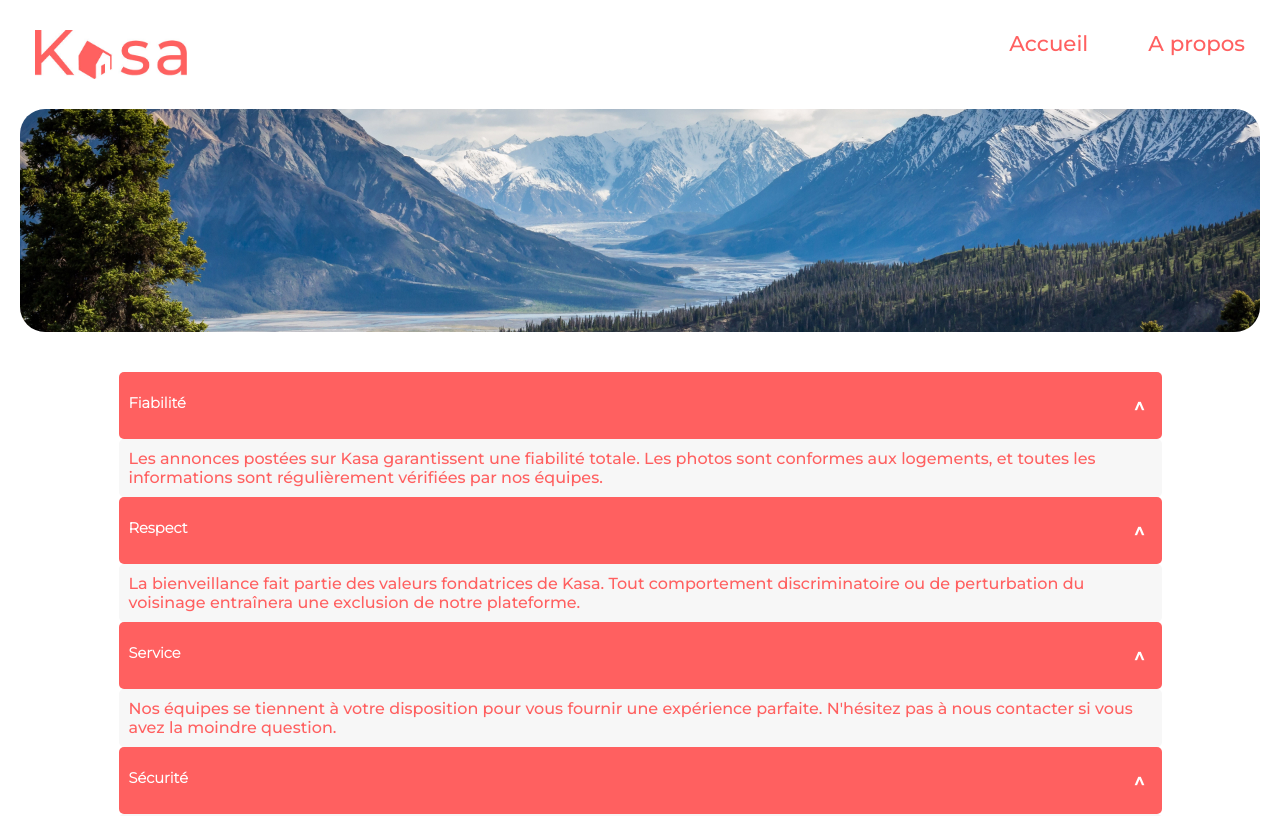
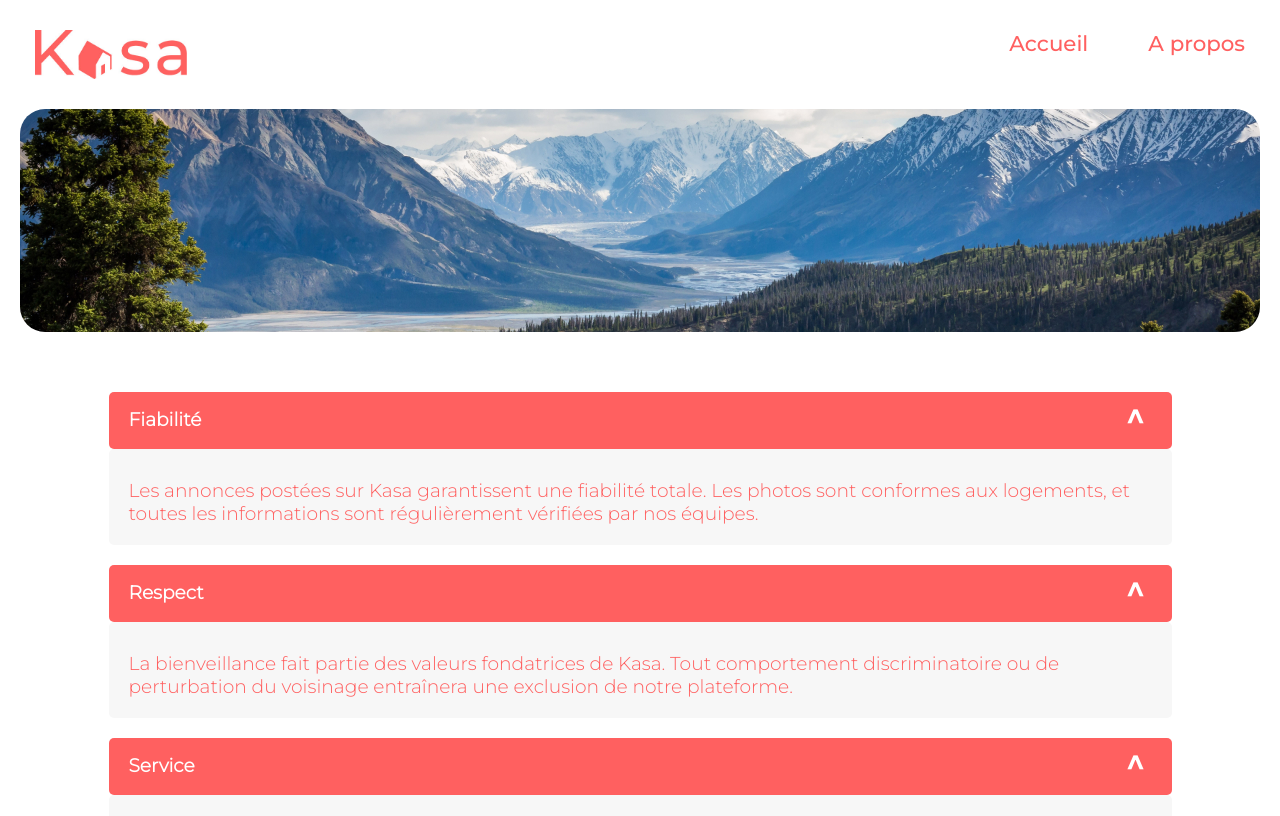
Before and after one commit to EmmaBroudic/projet6, a React (Create React App) app: page /a-propos in a window 1280 px wide. Shown: the top 816 px of the page. Built offline with nearby package versions, Linux system fonts and the light colour scheme.

Commit message:
travail sur les css page à propos

```diff
--- a/src/components/Button-collapse/button-collapse.css
+++ b/src/components/Button-collapse/button-collapse.css
@@ -10,7 +10,10 @@
     width: 1023px;
     height: 47px;
     border-radius: 5px;
-    padding: 10px;
+    padding-left: 20px;
+    padding-right: 20px;
+    padding-bottom: 10px;
+    margin-top: 20px;
 }
 
 .button-count {
@@ -19,12 +22,12 @@
     background-color: #FF6060;
     color: white;
     font-family: MontserratBold;
-    font-size: 20px;
-    cursor: pointer;
+    font-size: 25pt;
 }
 
 .titre-collapse {
     position: relative;
     font-family: MontserratLight;
     color: white;
+    font-size: 14pt;
 }
--- a/src/components/Collapse/collapse.jsx
+++ b/src/components/Collapse/collapse.jsx
@@ -3,7 +3,6 @@ import Text from '../Text-collapse/text-collapse.jsx';
 import './collapse.css';
 
 function Collapse() {
-
 
   return (
     <div className="collapse-container">
--- a/src/components/Text-collapse/text-collapse.css
+++ b/src/components/Text-collapse/text-collapse.css
@@ -1,9 +1,13 @@
 .text-collapse {
-    font-family: Montserrat;
+    font-family: MontserratLight;
+    font-size: 14pt;
     color: #FF6060;
     background-color: #F7F7F7;
     width: 1023px;
     height: auto;
     border-radius: 5px;
-    padding: 10px;
+    padding-left: 20px;
+    padding-right: 20px;
+    padding-bottom: 20px;
+    padding-top: 30px;
 }
--- a/src/components/Text-collapse/text-collapse.jsx
+++ b/src/components/Text-collapse/text-collapse.jsx
@@ -4,7 +4,7 @@ import './text-collapse.css';
 function TextCollapse(props) {
 
     return (
-      <div className="collapse-container">
+      <div>
         <p className="text-collapse">{props.children}</p>
       </div>
     );
```
Also changed, not shown: src/components/Button-collapse/button-collapse.jsx (line endings or trailing spaces).
